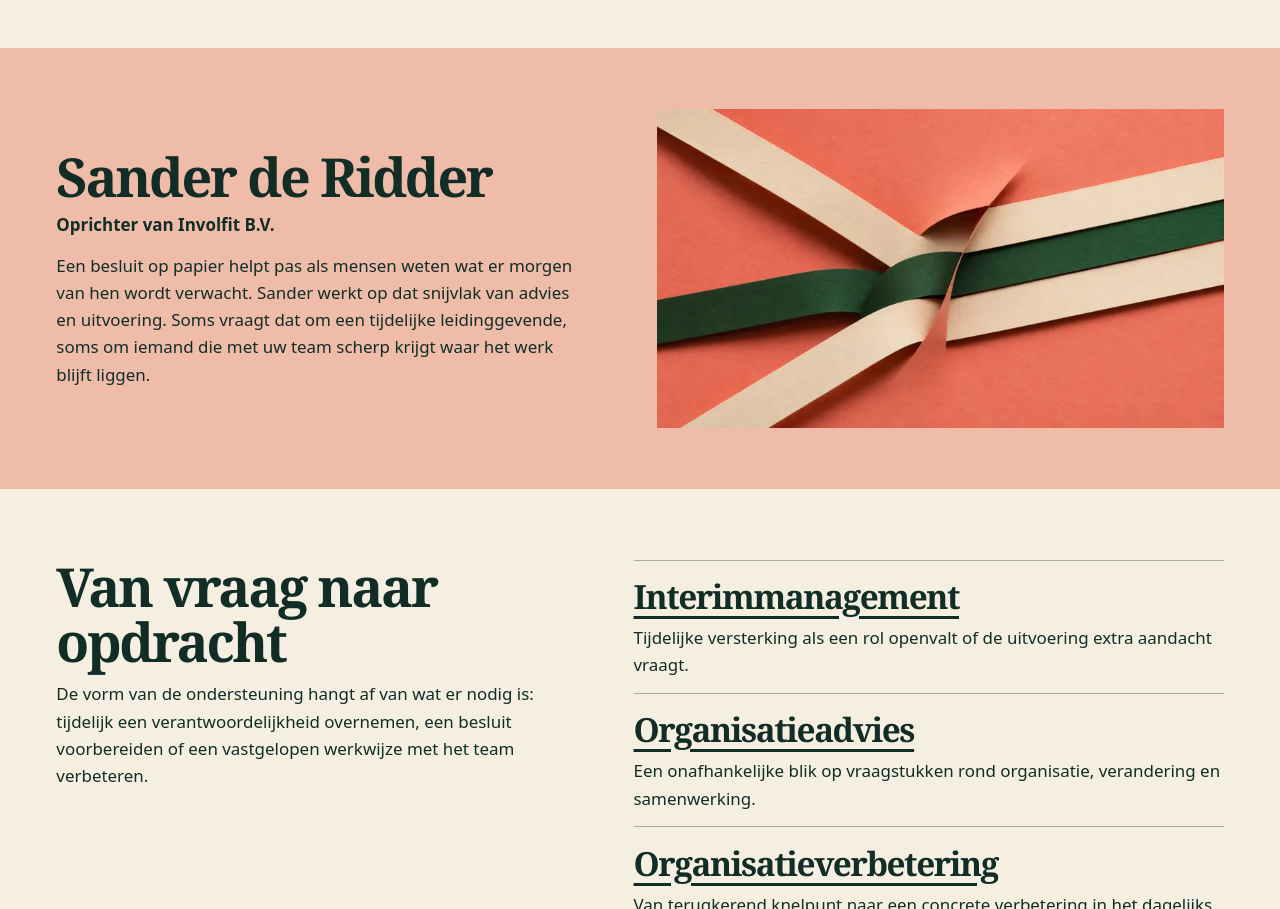
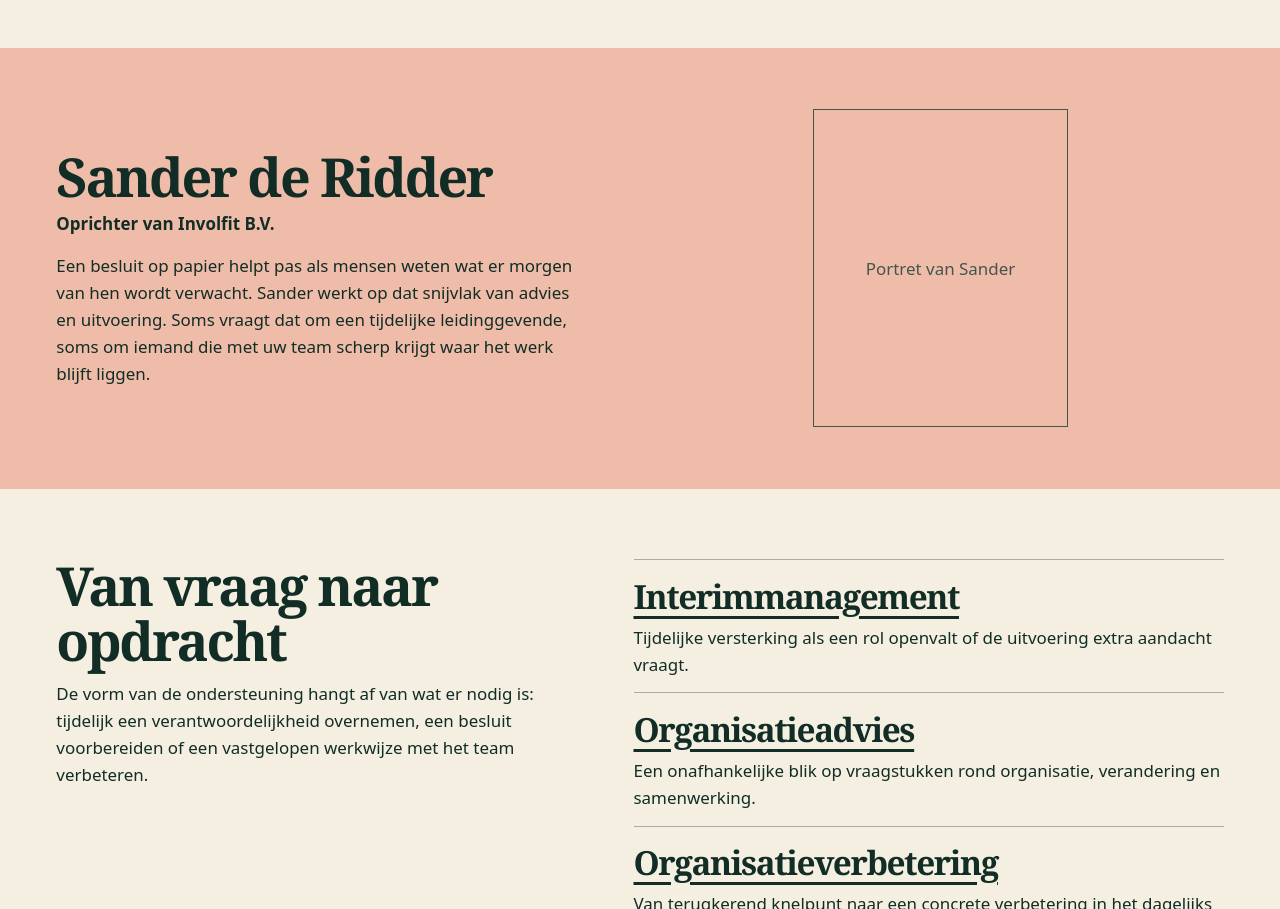
Before and after one commit to Runeinvolfit-digital/Ai-Team, an Astro site in the folder projects/involfit/: page / in a window 1280 px wide. Shown: the part 807-1716 px from the top of the page. Built offline with nearby package versions, Linux system fonts and the light colour scheme; Astro itself is replaced by a stand-in of ours.

Commit message:
Add portrait space to the Involfit homepage

```diff
--- a/projects/involfit/public/site.css
+++ b/projects/involfit/public/site.css
@@ -94,7 +94,16 @@ p { max-inline-size: 62ch; }
 .founder { background: var(--peach); }
 .founder-grid { display: grid; grid-template-columns: minmax(0, 1fr) minmax(0, 1.08fr); gap: clamp(1.4rem, 6vw, 6rem); align-items: center; padding-block: clamp(1.9rem, 4.8vw, 4.4rem); }
 .founder-role { font-weight: 750; margin-block: .35rem .85rem; }
-.founder figure img { aspect-ratio: 16 / 9; object-fit: cover; }
+.founder-portrait {
+  display: grid;
+  place-items: center;
+  justify-self: center;
+  width: min(100%, 15rem);
+  aspect-ratio: 4 / 5;
+  border: 1px solid currentColor;
+  color: var(--muted);
+  text-align: center;
+}
 .section { padding-block: clamp(2.3rem, 5.5vw, 5rem); }
 .expertise, .service-row, .training-band { display: grid; grid-template-columns: minmax(0, 1fr) minmax(0, 1.15fr); gap: clamp(1.1rem, 5vw, 5rem); }
 .expertise > div > p, .service-row p { margin-top: .65rem; }
--- a/projects/involfit/src/pages/index.astro
+++ b/projects/involfit/src/pages/index.astro
@@ -34,9 +34,7 @@ const business = {
         <p class="founder-role">Oprichter van Involfit B.V.</p>
         <p>Een besluit op papier helpt pas als mensen weten wat er morgen van hen wordt verwacht. Sander werkt op dat snijvlak van advies en uitvoering. Soms vraagt dat om een tijdelijke leidinggevende, soms om iemand die met uw team scherp krijgt waar het werk blijft liggen.</p>
       </div>
-      <figure>
-        <img src="/werktafel-800.webp" srcset="/werktafel-480.webp 480w, /werktafel-800.webp 800w, /werktafel-1200.webp 1200w" sizes="(max-width: 760px) 90vw, (max-width: 1440px) 44vw, 620px" width="800" height="450" alt="" loading="lazy" decoding="async" />
-      </figure>
+      <div class="founder-portrait">Portret van Sander</div>
     </div>
   </section>
   <section class="shell section expertise">
```
